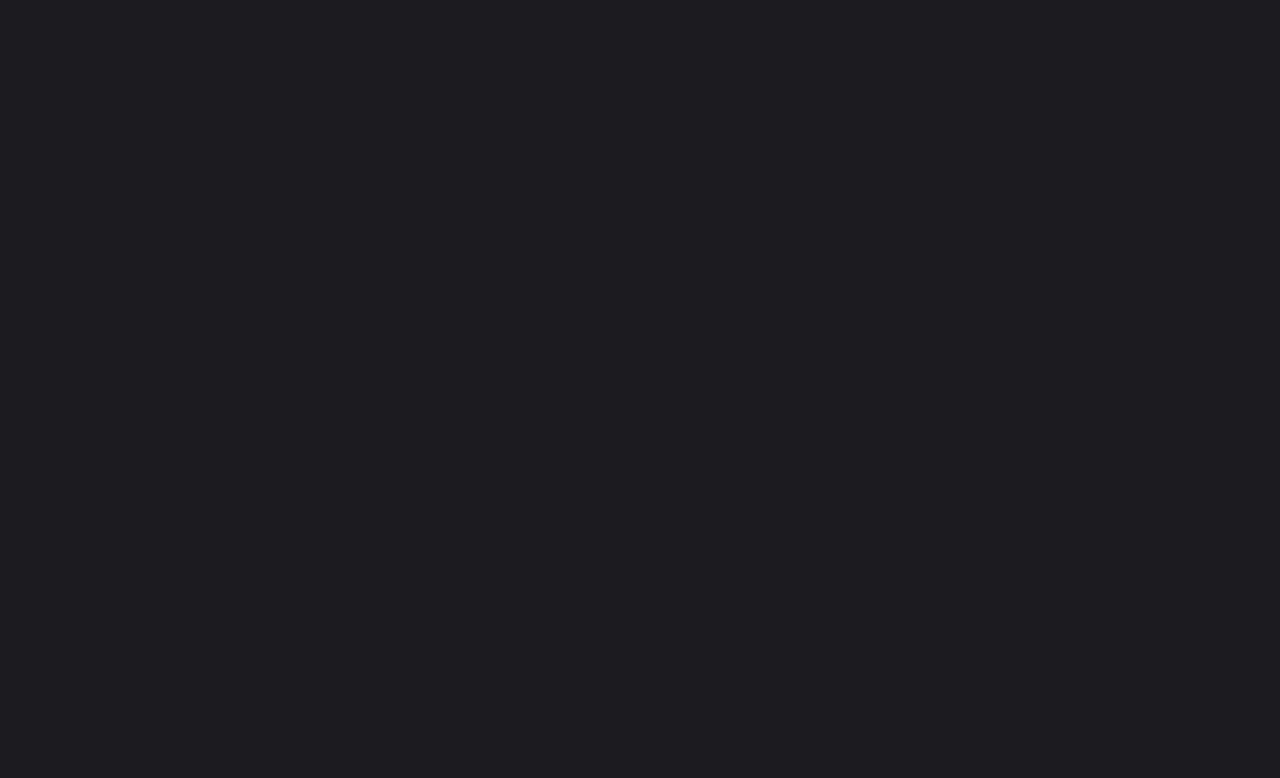
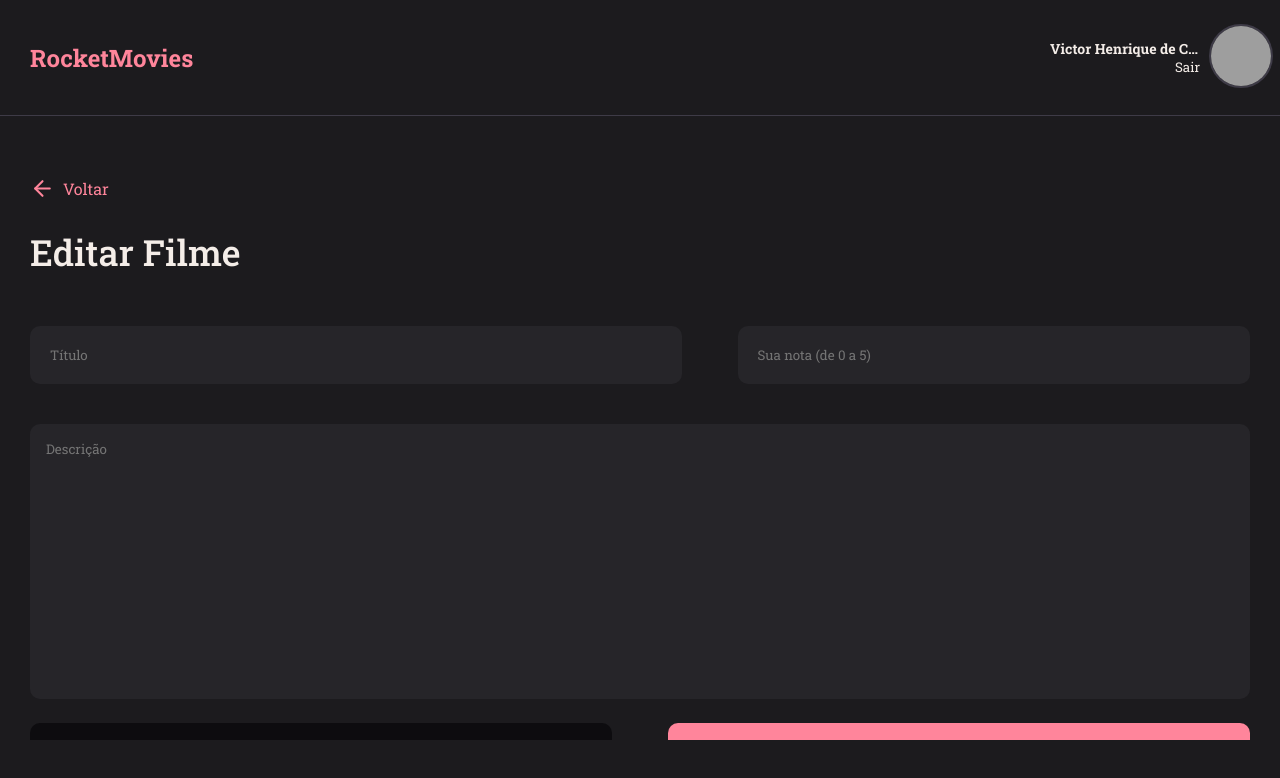
Before and after one commit to devnestali/rocketmovies, a React (Vite) app: page /edit in a window 1280 px wide. Before the commit this address had no page. Shown: the top 778 px of the page. Built offline with nearby package versions, Linux system fonts and the light colour scheme; grey boxes are pictures that could not be loaded.

Commit message:
Creating new page edit to edit note film

```diff
--- /dev/null
+++ b/src/pages/Edit/index.jsx
@@ -0,0 +1,50 @@
+import { Container, Inputs, Textarea, Buttons } from './styles';
+
+import { Header } from '../../components/Header';
+import { Wrapper } from '../../components/Wrapper';
+import { ButtonText } from '../../components/ButtonText';
+import { Input } from '../../components/Input';
+import { Button } from '../../components/Button';
+
+import { FiArrowLeft } from 'react-icons/fi';
+
+export function Edit() {
+    return (
+        <Container>
+            <Header />
+            <main>
+                <Wrapper>
+                    <ButtonText
+                        to="/"
+                        icon={FiArrowLeft}
+                        title="Voltar"
+                    />
+                    <h1>Editar Filme</h1>
+                    <Inputs>
+                        <Input
+                            placeholder="Título"
+                        />
+                        <Input
+                            type='number'
+                            placeholder='Sua nota (de 0 a 5)'
+                            min='0'
+                            max='0'
+                        />
+                    </Inputs>
+                    <Textarea
+                    placeholder='Descrição'
+                    />
+                    <Buttons>
+                        <Button
+                            title="Descartar alterações"
+                            highlight={false}
+                        />
+                        <Button
+                            title="Salvar alterações"
+                        />
+                    </Buttons>
+                </Wrapper>
+            </main>
+        </Container>
+    )
+}
--- /dev/null
+++ b/src/pages/Edit/styles.js
@@ -0,0 +1,79 @@
+import styled from "styled-components";
+
+export const Container = styled.div`
+    width: 100%;
+    height: 100vh;
+
+    display: grid;
+    grid-template-rows: 11.6rem 1fr;
+    grid-template-areas:
+        "header"
+        "content";
+
+        > main {
+            grid-area: content;
+
+            width: 100%;
+
+            padding: 6rem 0;
+
+            overflow: hidden;
+
+            .wrapper {
+                height: 100%;
+
+                overflow-y: scroll;
+            }
+
+            .wrapper::-webkit-scrollbar {
+                width: 0.8rem;
+            }
+
+            .wrapper::-webkit-scrollbar-thumb {
+                background-color: ${({ theme }) => theme.COLORS.PINK_800};
+                border-radius: 8rem;
+            }
+
+            h1 {
+                font-weight: 500;
+                font-size: 3.6rem;
+                line-height: 4.7rem;
+
+                margin: 2.4rem 0 4rem;
+            }
+        }
+
+`;
+
+export const Inputs = styled.div`
+    display: flex;
+    align-items: center;
+    gap: 5.6rem;
+`;
+
+export const Textarea = styled.textarea`
+    width: 100%;
+    height: 27.5rem;
+
+    margin-top: 4rem;
+
+    background-color: ${({ theme }) => theme.COLORS.BLACK_700};
+
+    border: none;
+    outline: none;
+    resize: none;
+
+    border-radius: 1rem;
+
+    padding: 1.6rem;
+`;
+
+export const Buttons = styled.div`
+    display: flex;
+    align-items: center;
+    gap: 5.6rem;
+
+    > button {
+        width: 100%;
+    }
+`;
--- a/src/routes/app.routes.jsx
+++ b/src/routes/app.routes.jsx
@@ -4,6 +4,7 @@ import { Home } from '../pages/Home';
 import { New } from '../pages/New';
 import { Profile } from '../pages/Profile';
 import { Details } from '../pages/Details';
+import { Edit } from "../pages/Edit";
 
 export function AppRoutes() {
   return (
@@ -12,6 +13,7 @@ export function AppRoutes() {
       <Route path='/new' element={<New />} />
       <Route path='/profile' element={<Profile />} />
       <Route path='/details' element={<Details />} />
+      <Route path='/edit' element={<Edit />} />
     </Routes>
   )
 }
```
Also changed, not shown: src/components/FilmContent/index.jsx (deleted, +0 -24 lines), src/components/FilmContent/styles.js (deleted, +0 -10 lines).
